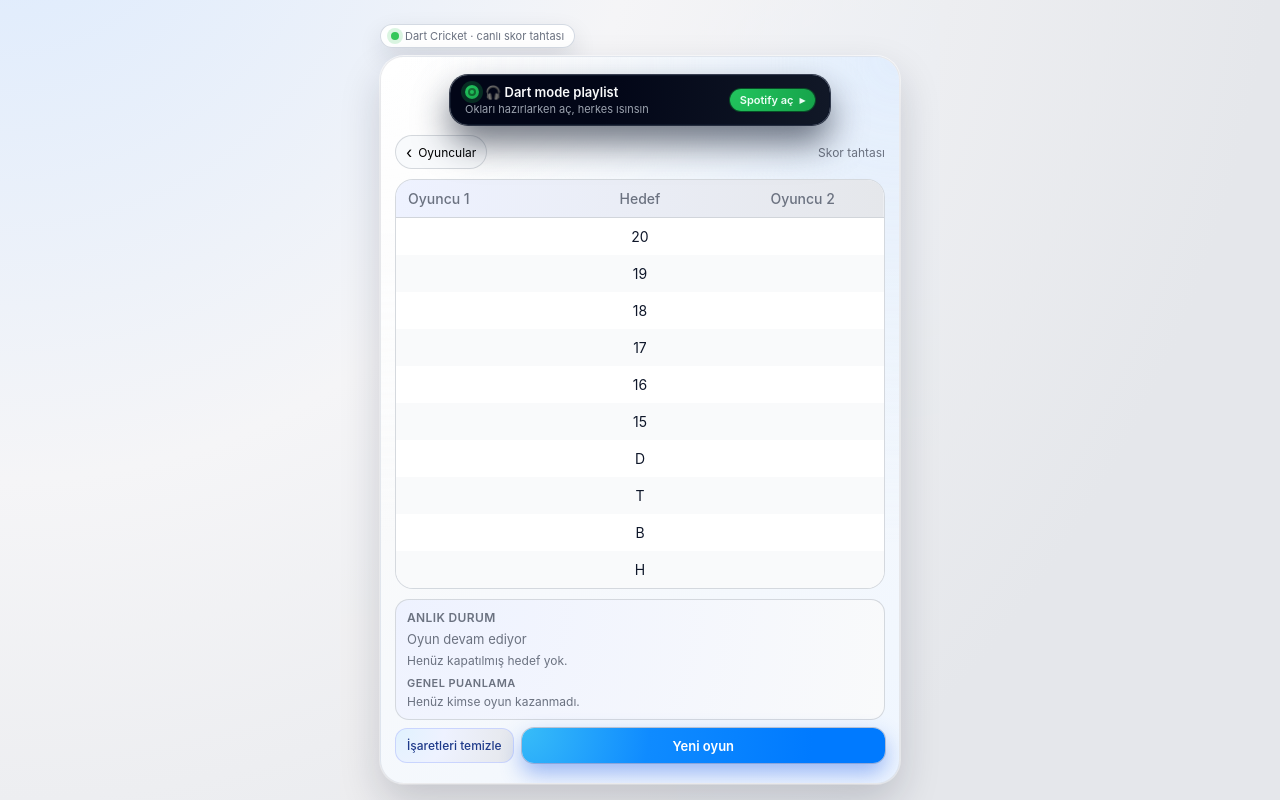
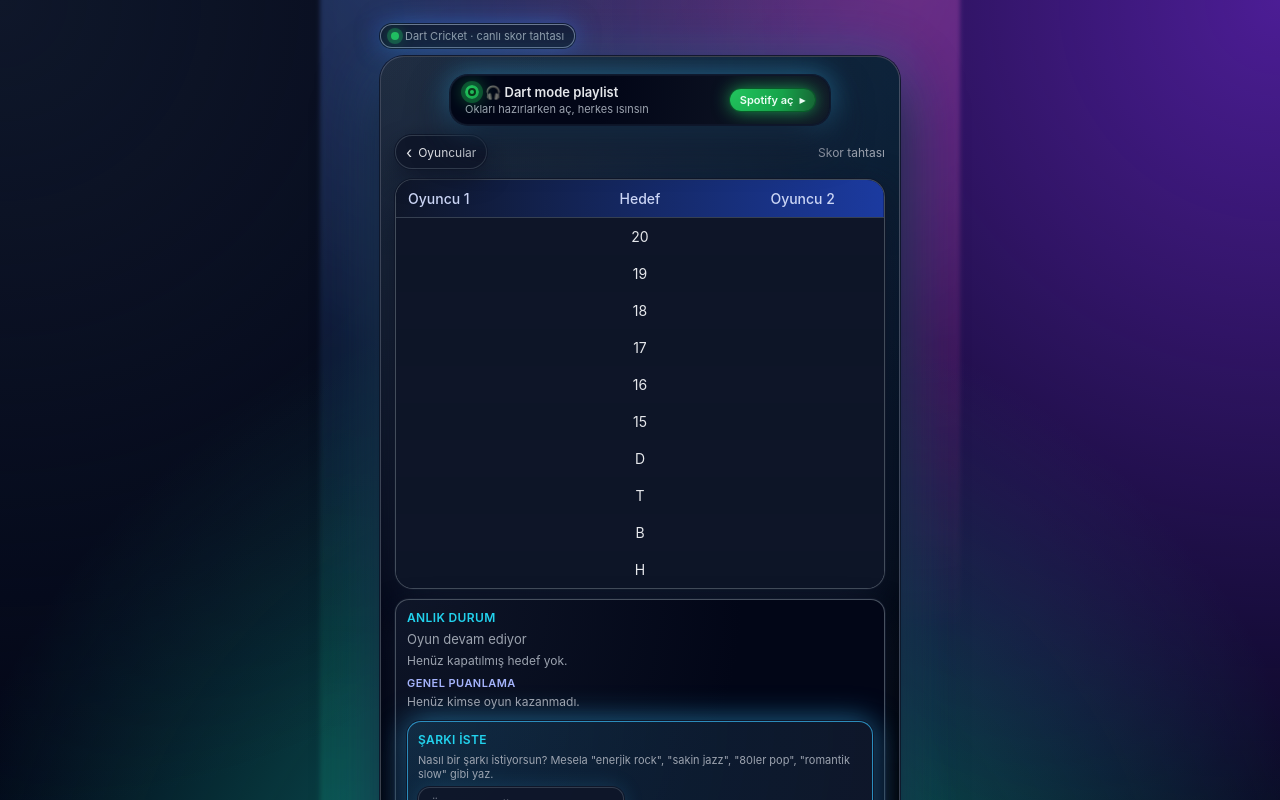
Before and after one commit to burakaradavut/darteko, a plain HTML site: page index.html in a window 1280 px wide. Both pictures are taken after a click on the button "Oyunu Başlat". Shown: the top 800 px of the page. Drawn offline with Linux system fonts and the light colour scheme.

Commit message:
Update index.html

```diff
--- a/index.html
+++ b/index.html
@@ -9,13 +9,14 @@
     />
     <style>
       :root {
-        --bg-main: radial-gradient(circle at 0% -20%, #dbeafe 0, #f5f5f7 40%, #e5e7eb 80%);
-        --card-bg: linear-gradient(145deg, #ffffff 0%, #f9fafb 45%, #eff6ff 100%);
-        --card-border: rgba(15, 23, 42, 0.08);
-        --accent: #007aff;
-        --accent-soft: rgba(0, 122, 255, 0.16);
-        --text-main: #0f172a;
-        --text-muted: #6b7280;
+        --bg-main: radial-gradient(circle at 0% -20%, #020617 0, #020617 40%, #020617 80%);
+        --card-bg: radial-gradient(circle at 0% 0%, #0f172a 0, #020617 55%, #000000 100%);
+        --card-border: rgba(148, 163, 184, 0.4);
+        --accent: #38bdf8;
+        --accent-soft: rgba(56, 189, 248, 0.2);
+        --accent-neon: #22d3ee;
+        --text-main: #e5e7eb;
+        --text-muted: #9ca3af;
       }
 
       * {
@@ -29,7 +30,11 @@
 
       body {
         min-height: 100vh;
-        background: var(--bg-main);
+        background:
+          radial-gradient(circle at 0% 0%, #0f172a 0, transparent 50%),
+          radial-gradient(circle at 100% 0%, #4c1d95 0, transparent 55%),
+          radial-gradient(circle at 50% 100%, #0f766e 0, transparent 60%),
+          #020617;
         color: var(--text-main);
         display: flex;
         justify-content: center;
@@ -47,26 +52,27 @@
       .app-shell::before {
         content: "";
         position: absolute;
-        inset: -40px;
+        inset: -60px;
         pointer-events: none;
-        background-image:
-          radial-gradient(circle at 10% 0%, rgba(129, 140, 248, 0.12) 0, transparent 55%),
-          radial-gradient(circle at 90% 20%, rgba(56, 189, 248, 0.12) 0, transparent 55%),
-          radial-gradient(circle at 0% 100%, rgba(251, 191, 36, 0.12) 0, transparent 55%);
-        mix-blend-mode: soft-light;
-        opacity: 0.9;
+        background:
+          radial-gradient(circle at 10% 0%, rgba(59, 130, 246, 0.35) 0, transparent 55%),
+          radial-gradient(circle at 90% 0%, rgba(236, 72, 153, 0.4) 0, transparent 55%),
+          radial-gradient(circle at 0% 100%, rgba(16, 185, 129, 0.35) 0, transparent 55%);
+        mix-blend-mode: screen;
+        opacity: 0.8;
+        filter: blur(2px);
       }
 
       .grain {
         position: absolute;
         inset: -40px;
         pointer-events: none;
-        opacity: 0.14;
-        mix-blend-mode: multiply;
+        opacity: 0.18;
+        mix-blend-mode: soft-light;
         background-image:
-          linear-gradient(120deg, rgba(148, 163, 184, 0.08) 0.5px, transparent 0.5px),
-          linear-gradient(60deg, rgba(148, 163, 184, 0.08) 0.5px, transparent 0.5px);
-        background-size: 3px 5px, 4px 6px;
+          linear-gradient(120deg, rgba(15, 23, 42, 0.6) 0.5px, transparent 0.5px),
+          linear-gradient(60deg, rgba(148, 163, 184, 0.4) 0.5px, transparent 0.5px);
+        background-size: 3px 5px, 4px 7px;
       }
 
       .status-pill {
@@ -76,22 +82,26 @@
         gap: 6px;
         padding: 4px 10px;
         border-radius: 999px;
-        background: rgba(255, 255, 255, 0.95);
-        border: 1px solid rgba(148, 163, 184, 0.4);
+        background: rgba(15, 23, 42, 0.8);
+        border: 1px solid rgba(148, 163, 184, 0.7);
         backdrop-filter: blur(18px);
         -webkit-backdrop-filter: blur(18px);
         margin-bottom: 8px;
         font-size: 11px;
         color: var(--text-muted);
-        box-shadow: 0 10px 25px rgba(15, 23, 42, 0.12);
+        box-shadow:
+          0 0 0 1px rgba(15, 23, 42, 0.9),
+          0 0 25px rgba(59, 130, 246, 0.5);
       }
 
       .status-dot {
         width: 8px;
         height: 8px;
         border-radius: 999px;
-        background: #34c759;
-        box-shadow: 0 0 0 4px rgba(52, 199, 89, 0.18);
+        background: #22c55e;
+        box-shadow:
+          0 0 0 4px rgba(34, 197, 94, 0.3),
+          0 0 14px rgba(34, 197, 94, 0.9);
       }
 
       .card {
@@ -102,8 +112,9 @@
         padding: 18px 14px 20px;
         border: 1px solid var(--card-border);
         box-shadow:
-          0 18px 40px rgba(15, 23, 42, 0.18),
-          0 0 0 1px rgba(255, 255, 255, 0.8);
+          0 0 0 1px rgba(15, 23, 42, 0.9),
+          0 25px 60px rgba(15, 23, 42, 0.9),
+          0 0 55px rgba(56, 189, 248, 0.28);
         overflow: hidden;
       }
 
@@ -111,10 +122,10 @@
         content: "";
         position: absolute;
         inset: 0;
-        background-image:
-          radial-gradient(circle at 0% 0%, rgba(255, 255, 255, 0.7) 0, transparent 55%),
-          radial-gradient(circle at 100% 0%, rgba(191, 219, 254, 0.55) 0, transparent 55%);
-        opacity: 0.75;
+        background:
+          radial-gradient(circle at 0% 0%, rgba(148, 163, 184, 0.18) 0, transparent 60%),
+          radial-gradient(circle at 100% 0%, rgba(56, 189, 248, 0.2) 0, transparent 70%);
+        opacity: 0.7;
         pointer-events: none;
       }
 
@@ -151,10 +162,14 @@
       .badge {
         padding: 4px 10px;
         border-radius: 999px;
-        border: 1px solid rgba(209, 213, 219, 0.95);
+        border: 1px solid rgba(59, 130, 246, 0.8);
         font-size: 11px;
-        color: var(--text-muted);
-        background: linear-gradient(135deg, #f9fafb, #e5f0ff);
+        color: #dbeafe;
+        background:
+          radial-gradient(circle at 0% 0%, rgba(59, 130, 246, 0.8) 0, rgba(56, 189, 248, 0.3) 45%, transparent 80%);
+        box-shadow:
+          0 0 22px rgba(56, 189, 248, 0.7),
+          0 0 0 1px rgba(15, 23, 42, 0.9);
       }
 
       /* Dynamic Island / Spotify */
@@ -174,13 +189,14 @@
         padding: 8px 14px;
         border-radius: 18px;
         background:
-          radial-gradient(circle at 0% 0%, #020617, #020617 40%, #111827 100%);
-        border: 1px solid rgba(15, 23, 42, 0.85);
+          radial-gradient(circle at 0% 0%, #020617 0, #020617 40%, #111827 100%);
+        border: 1px solid rgba(15, 23, 42, 0.9);
         box-shadow:
-          0 18px 35px rgba(15, 23, 42, 0.6),
-          0 0 0 1px rgba(15, 23, 42, 0.8);
+          0 0 0 1px rgba(15, 23, 42, 0.9),
+          0 18px 40px rgba(15, 23, 42, 0.95),
+          0 0 28px rgba(56, 189, 248, 0.55);
         text-decoration: none;
-        color: #f9fafb;
+        color: #e5e7eb;
         cursor: pointer;
         overflow: hidden;
         position: relative;
@@ -190,13 +206,17 @@
         content: "";
         position: absolute;
         inset: 0;
-        background-image:
-          linear-gradient(120deg, rgba(148, 163, 184, 0.16) 0.5px, transparent 0.5px),
-          linear-gradient(60deg, rgba(15, 23, 42, 0.14) 0.5px, transparent 0.5px);
+        background:
+          linear-gradient(120deg, rgba(148, 163, 184, 0.3) 0.5px, transparent 0.5px),
+          linear-gradient(60deg, rgba(15, 23, 42, 0.4) 0.5px, transparent 0.5px);
         background-size: 4px 6px, 3px 5px;
         mix-blend-mode: soft-light;
-        opacity: 0.5;
+        opacity: 0.6;
         pointer-events: none;
+      }
+
+      .dynamic-island-inner:hover {
+        filter: brightness(1.05);
       }
 
       .di-left {
@@ -227,13 +247,16 @@
         font-size: 11px;
         padding: 4px 10px;
         border-radius: 999px;
-        background: radial-gradient(circle at 0% 0%, #22c55e, #16a34a);
+        background:
+          radial-gradient(circle at 0% 0%, #22c55e 0, #16a34a 60%, #166534 100%);
         color: #ecfdf5;
         font-weight: 600;
         white-space: nowrap;
         position: relative;
         z-index: 1;
-        box-shadow: 0 0 0 1px rgba(6, 95, 39, 0.8);
+        box-shadow:
+          0 0 0 1px rgba(6, 95, 39, 0.9),
+          0 0 18px rgba(34, 197, 94, 0.8);
       }
 
       .di-dot {
@@ -241,7 +264,9 @@
         height: 14px;
         border-radius: 999px;
         background: radial-gradient(circle at 30% 30%, #22c55e, #16a34a);
-        box-shadow: 0 0 0 4px rgba(22, 163, 74, 0.25);
+        box-shadow:
+          0 0 0 4px rgba(22, 163, 74, 0.4),
+          0 0 18px rgba(34, 197, 94, 0.9);
         position: relative;
       }
 
@@ -250,7 +275,7 @@
         position: absolute;
         inset: 3px;
         border-radius: inherit;
-        border: 2px solid rgba(0, 0, 0, 0.43);
+        border: 2px solid rgba(0, 0, 0, 0.7);
       }
 
       .section {
@@ -260,8 +285,12 @@
       .controls {
         padding: 10px;
         border-radius: 16px;
-        background: linear-gradient(135deg, #f9fafb, #eef2ff);
-        border: 1px solid rgba(209, 213, 219, 0.9);
+        background:
+          radial-gradient(circle at 0% 0%, #111827 0, #020617 60%);
+        border: 1px solid rgba(148, 163, 184, 0.6);
+        box-shadow:
+          0 0 0 1px rgba(15, 23, 42, 0.9),
+          0 16px 35px rgba(15, 23, 42, 0.85);
       }
 
       .controls-row {
@@ -279,7 +308,8 @@
 
       select,
       input[type="text"],
-      button {
+      button,
+      textarea {
         border-radius: 12px;
         border: none;
         padding: 9px 11px;
@@ -287,16 +317,26 @@
       }
 
       select,
-      input[type="text"] {
-        background: #ffffff;
-        color: #0f172a;
-        border: 1px solid rgba(209, 213, 219, 0.9);
+      input[type="text"],
+      textarea {
+        background: rgba(15, 23, 42, 0.95);
+        color: #e5e7eb;
+        border: 1px solid rgba(55, 65, 81, 0.9);
         flex: 1;
         min-width: 0;
+        box-shadow:
+          0 0 0 1px rgba(15, 23, 42, 1),
+          0 0 20px rgba(56, 189, 248, 0.18);
       }
 
-      input::placeholder {
-        color: #9ca3af;
+      textarea {
+        resize: vertical;
+        min-height: 54px;
+      }
+
+      input::placeholder,
+      textarea::placeholder {
+        color: #6b7280;
       }
 
       .btn-row {
@@ -306,19 +346,19 @@
         margin-top: 4px;
       }
 
-      /* Mavi butonlar: gradient + grain */
       .btn-primary {
         background:
-          radial-gradient(circle at 0% 0%, #38bdf8, #0f8bff 35%, #007aff 80%),
-          linear-gradient(135deg, #0f8bff, #007aff);
-        color: #ffffff;
+          radial-gradient(circle at 0% 0%, #38bdf8, #0ea5e9 35%, #22d3ee 80%),
+          linear-gradient(135deg, #0ea5e9, #22d3ee);
+        color: #ecfeff;
         font-weight: 600;
         cursor: pointer;
         flex: 1;
         min-width: 130px;
         box-shadow:
-          0 10px 22px rgba(37, 99, 235, 0.45),
-          0 0 0 1px rgba(15, 23, 42, 0.2);
+          0 10px 28px rgba(56, 189, 248, 0.7),
+          0 0 25px rgba(56, 189, 248, 0.9),
+          0 0 0 1px rgba(15, 23, 42, 1);
         position: relative;
         overflow: hidden;
       }
@@ -328,8 +368,8 @@
         position: absolute;
         inset: 0;
         background-image:
-          linear-gradient(120deg, rgba(191, 219, 254, 0.18) 0.5px, transparent 0.5px),
-          linear-gradient(60deg, rgba(15, 23, 42, 0.12) 0.5px, transparent 0.5px);
+          linear-gradient(120deg, rgba(191, 219, 254, 0.45) 0.5px, transparent 0.5px),
+          linear-gradient(60deg, rgba(15, 23, 42, 0.3) 0.5px, transparent 0.5px);
         background-size: 4px 6px, 3px 5px;
         mix-blend-mode: soft-light;
         opacity: 0.8;
@@ -338,15 +378,18 @@
 
       .btn-secondary {
         background:
-          radial-gradient(circle at 0% 0%, #e0f2fe, #eef2ff 40%, #e5e7eb 100%);
-        color: #1e3a8a;
+          radial-gradient(circle at 0% 0%, #1d283a, #020617 50%, #0f172a 100%);
+        color: #e5e7eb;
         cursor: pointer;
         font-size: 12px;
-        border: 1px solid rgba(199, 210, 254, 0.9);
+        border: 1px solid rgba(148, 163, 184, 0.7);
         min-width: 110px;
         font-weight: 500;
         position: relative;
         overflow: hidden;
+        box-shadow:
+          0 0 0 1px rgba(15, 23, 42, 1),
+          0 0 20px rgba(148, 163, 184, 0.4);
       }
 
       .btn-secondary::after {
@@ -354,17 +397,17 @@
         position: absolute;
         inset: 0;
         background-image:
-          linear-gradient(120deg, rgba(148, 163, 184, 0.12) 0.5px, transparent 0.5px),
-          linear-gradient(60deg, rgba(148, 163, 184, 0.09) 0.5px, transparent 0.5px);
+          linear-gradient(120deg, rgba(148, 163, 184, 0.35) 0.5px, transparent 0.5px),
+          linear-gradient(60deg, rgba(15, 23, 42, 0.35) 0.5px, transparent 0.5px);
         background-size: 4px 6px, 3px 5px;
         mix-blend-mode: soft-light;
-        opacity: 0.7;
+        opacity: 0.75;
         pointer-events: none;
       }
 
       .btn-primary:active,
       .btn-secondary:active {
-        opacity: 0.95;
+        opacity: 0.96;
         box-shadow: none;
         transform: translateY(1px);
       }
@@ -378,14 +421,18 @@
 
       .back-btn {
         border-radius: 999px;
-        border: 1px solid rgba(209, 213, 219, 0.9);
-        background: rgba(248, 250, 252, 0.95);
+        border: 1px solid rgba(55, 65, 81, 0.9);
+        background: rgba(15, 23, 42, 0.95);
         padding: 6px 10px;
         font-size: 12px;
         display: inline-flex;
         align-items: center;
         gap: 6px;
         cursor: pointer;
+        color: #e5e7eb;
+        box-shadow:
+          0 0 0 1px rgba(15, 23, 42, 1),
+          0 10px 22px rgba(15, 23, 42, 0.9);
       }
 
       .back-btn span {
@@ -404,8 +451,12 @@
         margin-top: 4px;
         border-radius: 18px;
         overflow: hidden;
-        border: 1px solid rgba(209, 213, 219, 0.9);
-        background: radial-gradient(circle at 0% 0%, #eef2ff, #ffffff);
+        border: 1px solid rgba(75, 85, 99, 0.9);
+        background:
+          radial-gradient(circle at 0% 0%, #020617 0, #020617 50%, #020617 100%);
+        box-shadow:
+          0 0 0 1px rgba(15, 23, 42, 1),
+          0 18px 40px rgba(15, 23, 42, 0.95);
       }
 
       table {
@@ -415,7 +466,8 @@
       }
 
       thead {
-        background: linear-gradient(90deg, #eef2ff, #e5e7eb);
+        background:
+          linear-gradient(90deg, rgba(15, 23, 42, 0.95), rgba(30, 64, 175, 0.9));
       }
 
       th,
@@ -423,6 +475,7 @@
         padding: 10px 4px;
         text-align: center;
         font-size: 14px;
+        color: #e5e7eb;
       }
 
       th:first-child,
@@ -433,16 +486,16 @@
 
       th {
         font-weight: 500;
-        border-bottom: 1px solid rgba(209, 213, 219, 0.9);
-        color: var(--text-muted);
+        border-bottom: 1px solid rgba(55, 65, 81, 0.9);
+        color: #cbd5f5;
       }
 
       tbody tr:nth-child(odd) {
-        background: #ffffff;
+        background: rgba(15, 23, 42, 0.95);
       }
 
       tbody tr:nth-child(even) {
-        background: #f9fafb;
+        background: rgba(15, 23, 42, 0.9);
       }
 
       td.cell-clickable {
@@ -456,22 +509,28 @@
       }
 
       td.cell-clickable.tap {
-        background: var(--accent-soft);
-        box-shadow: inset 0 0 0 1px rgba(0, 122, 255, 0.2);
+        background: rgba(56, 189, 248, 0.15);
+        box-shadow:
+          inset 0 0 0 1px rgba(56, 189, 248, 0.65),
+          0 0 18px rgba(56, 189, 248, 0.8);
       }
 
       .summary {
         margin-top: 10px;
         padding: 10px 11px;
         border-radius: 14px;
-        background: radial-gradient(circle at 0% 0%, #eef2ff, #f9fafb);
-        border: 1px solid rgba(209, 213, 219, 0.9);
+        background:
+          radial-gradient(circle at 0% 0%, rgba(15, 23, 42, 0.95) 0, #020617 60%);
+        border: 1px solid rgba(75, 85, 99, 0.95);
+        box-shadow:
+          0 0 0 1px rgba(15, 23, 42, 1),
+          0 16px 32px rgba(15, 23, 42, 0.9);
       }
 
       .summary-title {
         font-size: 12px;
         font-weight: 600;
-        color: var(--text-muted);
+        color: var(--accent-neon);
         margin-bottom: 6px;
         letter-spacing: 0.03em;
         text-transform: uppercase;
@@ -494,13 +553,13 @@
       }
 
       .score-summary strong {
-        color: var(--text-main);
+        color: var(--accent-neon);
       }
 
       .round-title {
         font-size: 11px;
         font-weight: 600;
-        color: var(--text-muted);
+        color: #a5b4fc;
         margin-top: 8px;
         margin-bottom: 4px;
         letter-spacing: 0.04em;
@@ -508,11 +567,11 @@
       }
 
       .game-status.win {
-        color: #16a34a;
+        color: #22c55e;
       }
 
       .game-status.tie {
-        color: #0f766e;
+        color: #fbbf24;
       }
 
       .game-status.running {
@@ -523,13 +582,13 @@
       .winner-overlay {
         position: fixed;
         inset: 0;
-        background: rgba(15, 23, 42, 0.55);
+        background: radial-gradient(circle at 50% 0%, rgba(56, 189, 248, 0.28), rgba(15, 23, 42, 0.9));
         display: none;
         align-items: center;
         justify-content: center;
         z-index: 50;
-        backdrop-filter: blur(10px);
-        -webkit-backdrop-filter: blur(10px);
+        backdrop-filter: blur(12px);
+        -webkit-backdrop-filter: blur(12px);
       }
 
       .winner-overlay.active {
@@ -537,14 +596,16 @@
       }
 
       .winner-inner {
-        background: linear-gradient(135deg, #ffffff, #eef2ff);
+        background:
+          radial-gradient(circle at 0% 0%, rgba(15, 23, 42, 1) 0, #020617 60%);
         border-radius: 24px;
         padding: 14px 14px 16px;
         max-width: 320px;
         width: 90%;
         box-shadow:
-          0 25px 40px rgba(15, 23, 42, 0.45),
-          0 0 0 1px rgba(148, 163, 184, 0.6);
+          0 0 0 1px rgba(15, 23, 42, 1),
+          0 26px 55px rgba(15, 23, 42, 0.95),
+          0 0 40px rgba(56, 189, 248, 0.8);
         text-align: center;
         position: relative;
         overflow: hidden;
@@ -555,9 +616,9 @@
         position: absolute;
         inset: -40%;
         background:
-          radial-gradient(circle at 0% 0%, rgba(129, 140, 248, 0.25) 0, transparent 50%),
-          radial-gradient(circle at 100% 0%, rgba(56, 189, 248, 0.25) 0, transparent 55%);
-        mix-blend-mode: soft-light;
+          radial-gradient(circle at 0% 0%, rgba(129, 140, 248, 0.45) 0, transparent 50%),
+          radial-gradient(circle at 100% 0%, rgba(56, 189, 248, 0.4) 0, transparent 55%);
+        mix-blend-mode: screen;
         opacity: 0.9;
         pointer-events: none;
       }
@@ -568,6 +629,9 @@
         margin-bottom: 10px;
         position: relative;
         z-index: 1;
+        box-shadow:
+          0 0 0 1px rgba(15, 23, 42, 0.9),
+          0 0 30px rgba(56, 189, 248, 0.8);
       }
 
       .winner-gif-wrap img {
@@ -580,14 +644,14 @@
         font-size: 14px;
         font-weight: 600;
         margin-bottom: 8px;
-        color: #111827;
+        color: #e5e7eb;
         position: relative;
         z-index: 1;
       }
 
       .winner-sub {
         font-size: 12px;
-        color: #6b7280;
+        color: #9ca3af;
         margin-bottom: 10px;
         position: relative;
         z-index: 1;
@@ -597,6 +661,35 @@
         font-size: 12px;
         padding: 7px 10px;
         min-width: 0;
+      }
+
+      /* Şarkı istek kutusu */
+      .music-box {
+        margin-top: 12px;
+        padding: 10px;
+        border-radius: 14px;
+        background:
+          radial-gradient(circle at 0% 0%, rgba(56, 189, 248, 0.16), rgba(15, 23, 42, 0.95));
+        border: 1px solid rgba(56, 189, 248, 0.7);
+        box-shadow:
+          0 0 0 1px rgba(15, 23, 42, 1),
+          0 16px 32px rgba(15, 23, 42, 0.9),
+          0 0 30px rgba(56, 189, 248, 0.6);
+      }
+
+      .music-title {
+        font-size: 12px;
+        font-weight: 600;
+        color: var(--accent-neon);
+        margin-bottom: 6px;
+        letter-spacing: 0.03em;
+        text-transform: uppercase;
+      }
+
+      .music-hint {
+        font-size: 11px;
+        color: #9ca3af;
+        margin-bottom: 6px;
       }
 
       @media (max-width: 430px) {
@@ -641,7 +734,6 @@
       <div id="winnerOverlay" class="winner-overlay">
         <div class="winner-inner">
           <div class="winner-gif-wrap">
-            <!-- BURAYA KENDİ GIF LINKİNİ KOY -->
             <img
               id="winnerGif"
               src="winner.gif"
@@ -658,7 +750,7 @@
 
       <div class="card">
         <div class="card-inner">
-          <!-- Dynamic Island / Spotify -->
+          <!-- Dynamic Island / Spotify playlist -->
           <div class="dynamic-island">
             <a
               class="dynamic-island-inner"
@@ -762,6 +854,24 @@
                 <div id="globalSummary" class="score-summary">
                   Henüz kimse oyun kazanmadı.
                 </div>
+
+                <!-- Şarkı istek kutusu -->
+                <div class="music-box">
+                  <div class="music-title">Şarkı iste</div>
+                  <div class="music-hint">
+                    Nasıl bir şarkı istiyorsun? Mesela
+                    "enerjik rock", "sakin jazz", "80ler pop", "romantik slow" gibi yaz.
+                  </div>
+                  <textarea
+                    id="songRequest"
+                    placeholder="Örnek: enerjik modern rock, kadın vokal, tempo yüksek"
+                  ></textarea>
+                  <div class="btn-row" style="margin-top: 6px;">
+                    <button class="btn-secondary" id="songRequestBtn">
+                      Spotifyda bul
+                    </button>
+                  </div>
+                </div>
               </div>
 
               <div class="btn-row" style="margin-top: 8px;">
@@ -805,6 +915,9 @@
         var winnerOverlay = document.getElementById("winnerOverlay");
         var winnerTextEl = document.getElementById("winnerText");
         var closeOverlayBtn = document.getElementById("closeOverlayBtn");
+
+        var songRequestInput = document.getElementById("songRequest");
+        var songRequestBtn = document.getElementById("songRequestBtn");
 
         var gameOver = false;
         var currentNames = [];
@@ -895,17 +1008,15 @@
           }
 
           if (winnerIndices.length > 0) {
-            // Son sayı kapandığı anda ilk defa buraya giriyoruz
             if (!gameOver) {
               if (winnerIndices.length === 1) {
                 var idx = winnerIndices[0];
                 var winnerName = names[idx] || "Oyuncu " + (idx + 1);
 
-                // Genel puanlama: kazanma sayısı +1
+                // Genel puanlama
                 globalWins[winnerName] = (globalWins[winnerName] || 0) + 1;
                 updateGlobalSummary();
 
-                // GIF + status
                 showWinnerOverlay(winnerName);
                 gameStatusEl.textContent =
                   "Oyun bitti · " + winnerName + " tüm hedefleri kapattı";
@@ -1097,7 +1208,49 @@
         newGameBtn.addEventListener("click", function () {
           resetMarksOnly();
           showSetup();
-          // Genel puanlama SİLİNMİYOR, sadece yeni oyun kuruluyor
+        });
+
+        // Şarkı iste Spotify entegrasyonu:
+        // basit bir keyword kontrolü ve yoksa genel search
+        function getSpotifyUrlFromDescription(text) {
+          var q = text.toLowerCase();
+
+          // birkaç hazır mood / stil
+          if (q.includes("jazz") || q.includes("caz")) {
+            return "https://open.spotify.com/playlist/37i9dQZF1DXbITWG1ZJKYt"; // jazz vibes
+          }
+          if (q.includes("80") || q.includes("80ler") || q.includes("80s")) {
+            return "https://open.spotify.com/playlist/37i9dQZF1DX4UtSsGT1Sbe"; // 80s pop
+          }
+          if (q.includes("rock")) {
+            if (q.includes("soft") || q.includes("yumuşak") || q.includes("slow")) {
+              return "https://open.spotify.com/playlist/37i9dQZF1DWXRqgorJj26U"; // soft rock
+            }
+            return "https://open.spotify.com/playlist/37i9dQZF1DXcF6B6QPhFDv"; // rock classics
+          }
+          if (q.includes("enerjik") || q.includes("energetic") || q.includes("yüksek tempo")) {
+            return "https://open.spotify.com/playlist/37i9dQZF1DX8tZsk68tuDw"; // beast mode
+          }
+          if (q.includes("chill") || q.includes("sakin") || q.includes("lofi") || q.includes("lo fi")) {
+            return "https://open.spotify.com/playlist/37i9dQZF1DX4WYpdgoIcn6"; // lofi beats
+          }
+          if (q.includes("romantik") || q.includes("love") || q.includes("aşk")) {
+            return "https://open.spotify.com/playlist/37i9dQZF1DXb9LIXaj5WhL"; // love pop
+          }
+
+          // özel bir şey yakalayamazsa Spotify search
+          var encoded = encodeURIComponent(text);
+          return "https://open.spotify.com/search/" + encoded;
+        }
+
+        songRequestBtn.addEventListener("click", function () {
+          var text = songRequestInput.value.trim();
+          if (!text) {
+            alert("Önce nasıl bir şarkı istediğini yaz.");
+            return;
+          }
+          var url = getSpotifyUrlFromDescription(text);
+          window.open(url, "_blank");
         });
       })();
     </script>
```
